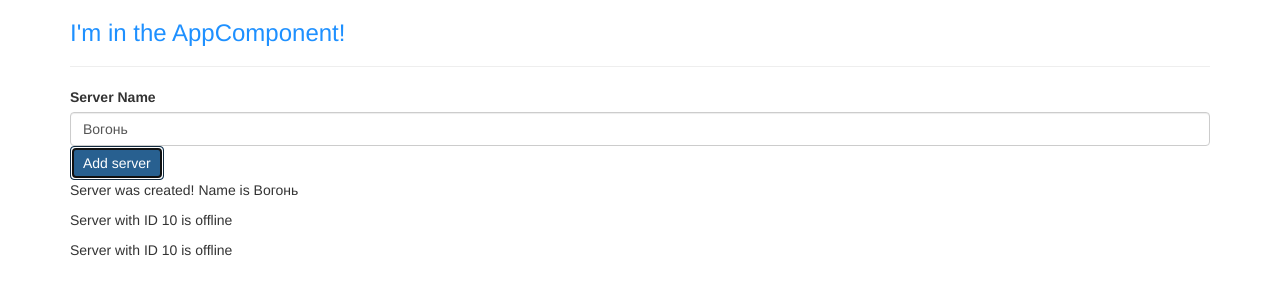
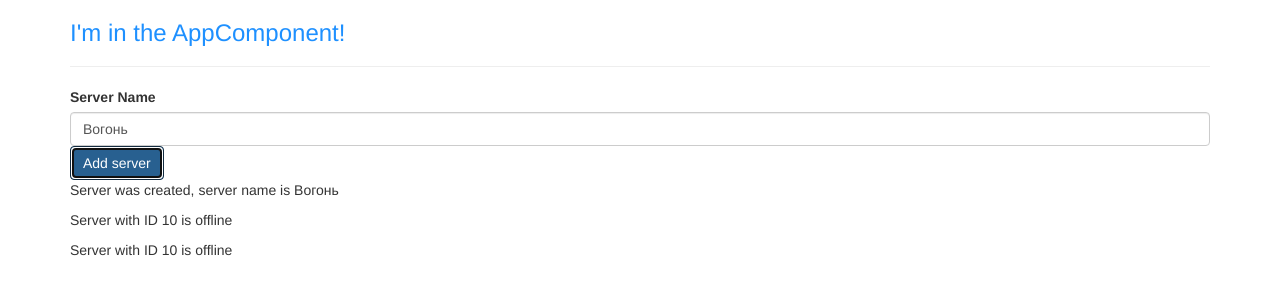
Before and after one commit to iftemplar/Angular, an Angular app: page / in a window 1280 px wide. Both pictures are taken after a click on the button "Add server". Shown: the top 300 px of the page. Built offline with nearby package versions, Linux system fonts and the light colour scheme.

Commit message:
ngStyle directive

```diff
--- a/src/app/servers/servers.component.html
+++ b/src/app/servers/servers.component.html
@@ -14,7 +14,7 @@
 <button class="btn btn-primary"
     [disabled]="!allowNewServer"
     (click)="onCreateServer()">Add server</button>
-    <p>{{ serverCreationStatus }}</p>
-
+   <!-- <p>{{ serverCreationStatus }}</p> -->
+<p *ngIf="serverCreated; else noServer">Server was created, server name is {{ serverName }}</p>
 <app-server></app-server>
 <app-server></app-server>
--- a/src/app/servers/servers.component.ts
+++ b/src/app/servers/servers.component.ts
@@ -15,6 +15,7 @@
   allowNewServer = false;
   serverCreationStatus = 'No server was created!';
   serverName = 'Вогонь';
+  serverCreated = false;
 
   constructor() {
     setTimeout(() => {
@@ -26,6 +27,7 @@
   }
 
   onCreateServer(){
+    this.serverCreated = true;
     this.serverCreationStatus = 'Server was created! Name is ' + this.serverName;
   }
 
```
